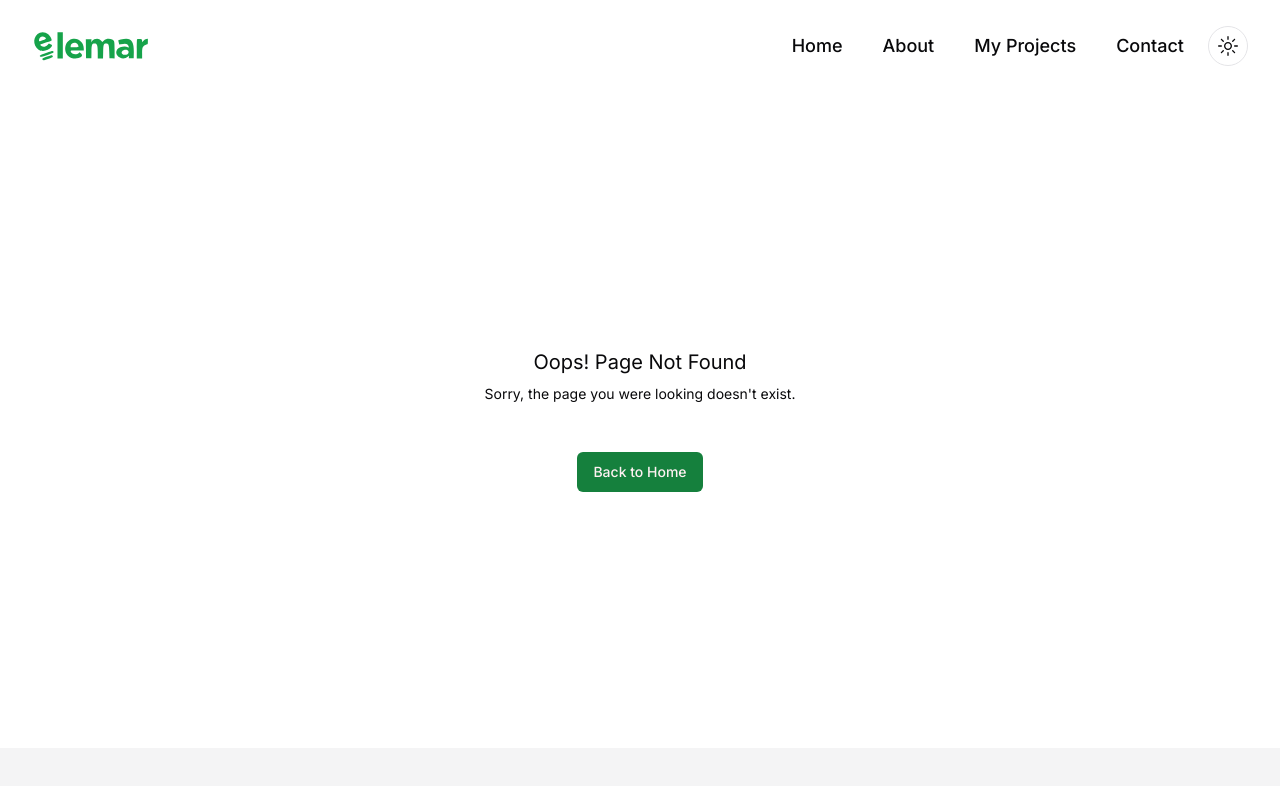
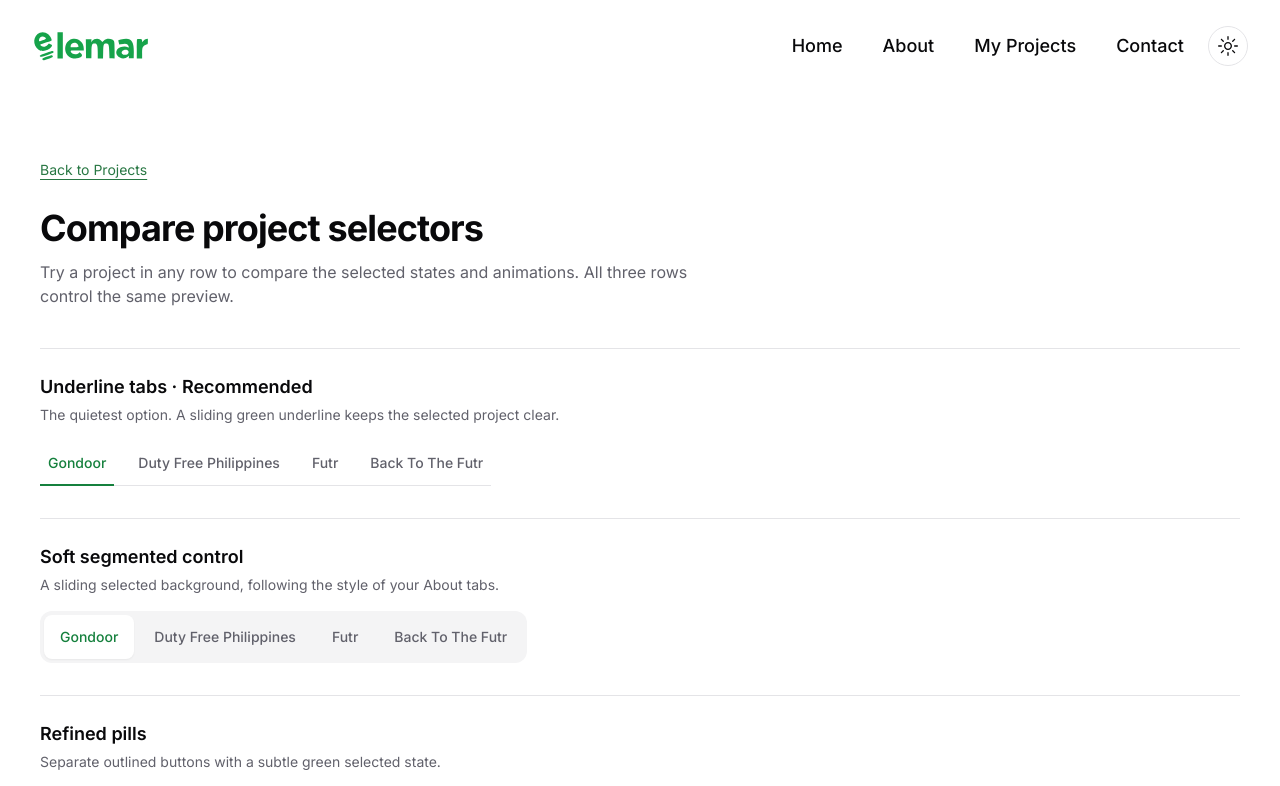
Before and after one commit to jayelemar/my-portfolio, a Next.js app: page /projects/compare in a window 1280 px wide. Before the commit this address had no page. Shown: the top 786 px of the page. Built offline with nearby package versions, Linux system fonts and the light colour scheme.

Commit message:
feat(projects): add interactive selector style comparison

```diff
--- /dev/null
+++ b/src/app/projects/compare/page.tsx
@@ -0,0 +1,5 @@
+import ProjectSelectorComparison from "@/components/project/ProjectSelectorComparison";
+
+export default function ProjectSelectorComparisonPage() {
+  return <ProjectSelectorComparison />;
+}
--- /dev/null
+++ b/src/components/project/ProjectSelectorComparison.tsx
@@ -0,0 +1,92 @@
+"use client";
+
+import { useState } from "react";
+import { useReducedMotion } from "framer-motion";
+import Link from "next/link";
+import { projectData } from "./ProjectData";
+import ProjectSelector, { type ProjectSelectorStyle } from "./ProjectSelector";
+import ProjectCard from "./projectCard/ProjectCard";
+
+const projects = projectData.filter((project) => project.featured);
+const options: {
+  style: ProjectSelectorStyle;
+  title: string;
+  description: string;
+}[] = [
+  {
+    style: "underline",
+    title: "Underline tabs · Recommended",
+    description:
+      "The quietest option. A sliding green underline keeps the selected project clear.",
+  },
+  {
+    style: "segmented",
+    title: "Soft segmented control",
+    description:
+      "A sliding selected background, following the style of your About tabs.",
+  },
+  {
+    style: "pills",
+    title: "Refined pills",
+    description:
+      "Separate outlined buttons with a subtle green selected state.",
+  },
+];
+
+export default function ProjectSelectorComparison() {
+  const [active, setActive] = useState(0);
+  const reduceMotion = useReducedMotion();
+  return (
+    <main
+      id="main-content"
+      tabIndex={-1}
+      className="container mx-auto max-w-[1264px] py-10 sm:py-14"
+    >
+      <Link
+        href="/#projects"
+        className="inline-flex min-h-11 items-center text-sm text-forest-ink underline underline-offset-4"
+      >
+        Back to Projects
+      </Link>
+      <h1 className="mt-4 text-3xl font-bold tracking-tight sm:text-4xl">
+        Compare project selectors
+      </h1>
+      <p className="mt-3 max-w-2xl text-muted-foreground">
+        Try a project in any row to compare the selected states and animations.
+        All three rows control the same preview.
+      </p>
+      <div className="mt-10 space-y-8">
+        {options.map((option) => (
+          <section
+            key={option.style}
+            aria-labelledby={`selector-${option.style}`}
+            className="border-t border-border pt-6"
+          >
+            <h2
+              id={`selector-${option.style}`}
+              className="text-lg font-semibold"
+            >
+              {option.title}
+            </h2>
+            <p className="mb-4 mt-1 text-sm text-muted-foreground">
+              {option.description}
+            </p>
+            <div className="w-fit max-w-full">
+              <ProjectSelector
+                names={projects.map((project) => project.name)}
+                active={active}
+                onSelect={setActive}
+                style={option.style}
+                reduceMotion={Boolean(reduceMotion)}
+                controlsId="selector-project-preview"
+              />
+            </div>
+          </section>
+        ))}
+      </div>
+      <div id="selector-project-preview" className="mt-10 scroll-mt-20">
+        <ProjectCard project={projects[active]} variant="featured" />
+      </div>
+    </main>
+  );
+}
```
